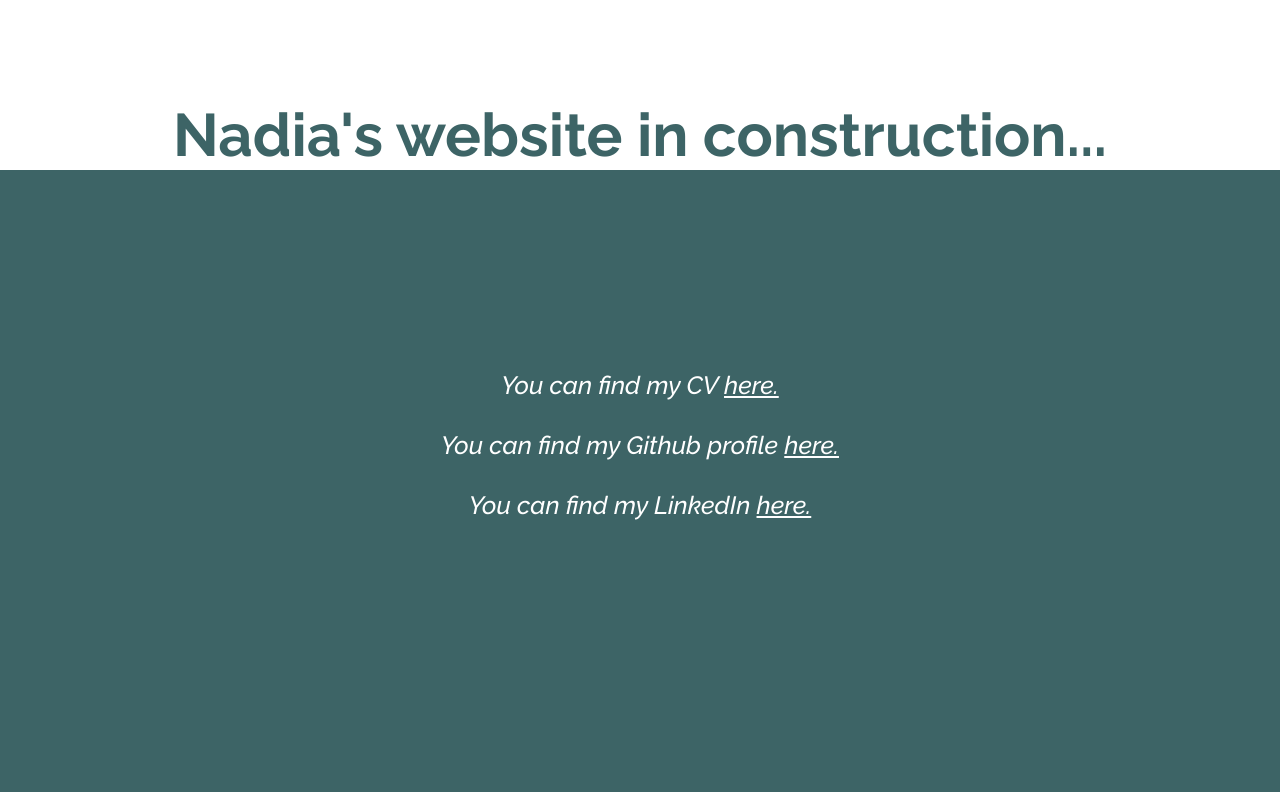
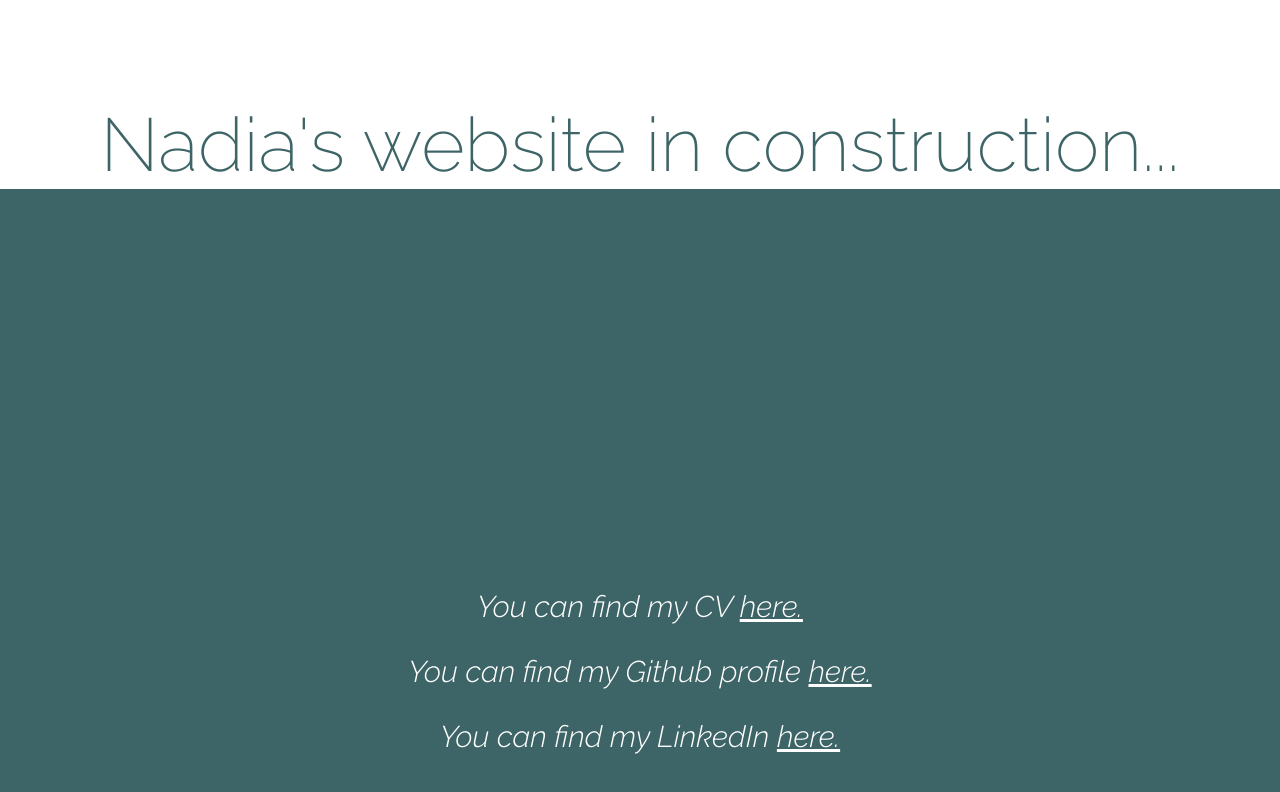
Before and after one commit to nadiafigo/nadiafigo.github.io, a plain HTML site: page index.html in a window 1280 px wide. Drawn offline with Linux system fonts and the light colour scheme.

Commit message:
font changes

```diff
--- a/style.css
+++ b/style.css
@@ -1,4 +1,4 @@
-@import url('https://fonts.googleapis.com/css2?family=Barlow:wght@600&family=Fraunces:opsz,wght@9..144,700;9..144,900&family=Raleway:ital,wght@0,700;1,500&display=swap');
+@import url('https://fonts.googleapis.com/css2?family=Raleway:ital,wght@0,100;0,200;0,300;0,400;0,500;0,600;0,700;0,800;0,900;1,100;1,200;1,300;1,400;1,500;1,600;1,700;1,800;1,900&display=swap');
 
 :root
 {
@@ -18,26 +18,27 @@ body {
 }
 
 h1 {
-    font-size:60px;
+    font-size:75px;
     color: var(--Dark-blue);
     font-family: Raleway;
-    font-weight: 700;
+    font-weight: 200;
     padding: 100px;
     padding-bottom: 0;
     text-align: center;
     background-color: var(--White);
     margin: 0;
+
 }
 
 .contact {
-    margin-top: 200px;
+    margin-top: 400px;
 }
 
 p {
-    font-size:25px;
+    font-size:30px;
     color: var(--White);
     font-family: Raleway;
-    font-weight: 500;
+    font-weight: 300;
     font-style: italic;
     margin: 30px;
     text-align: center;
```
